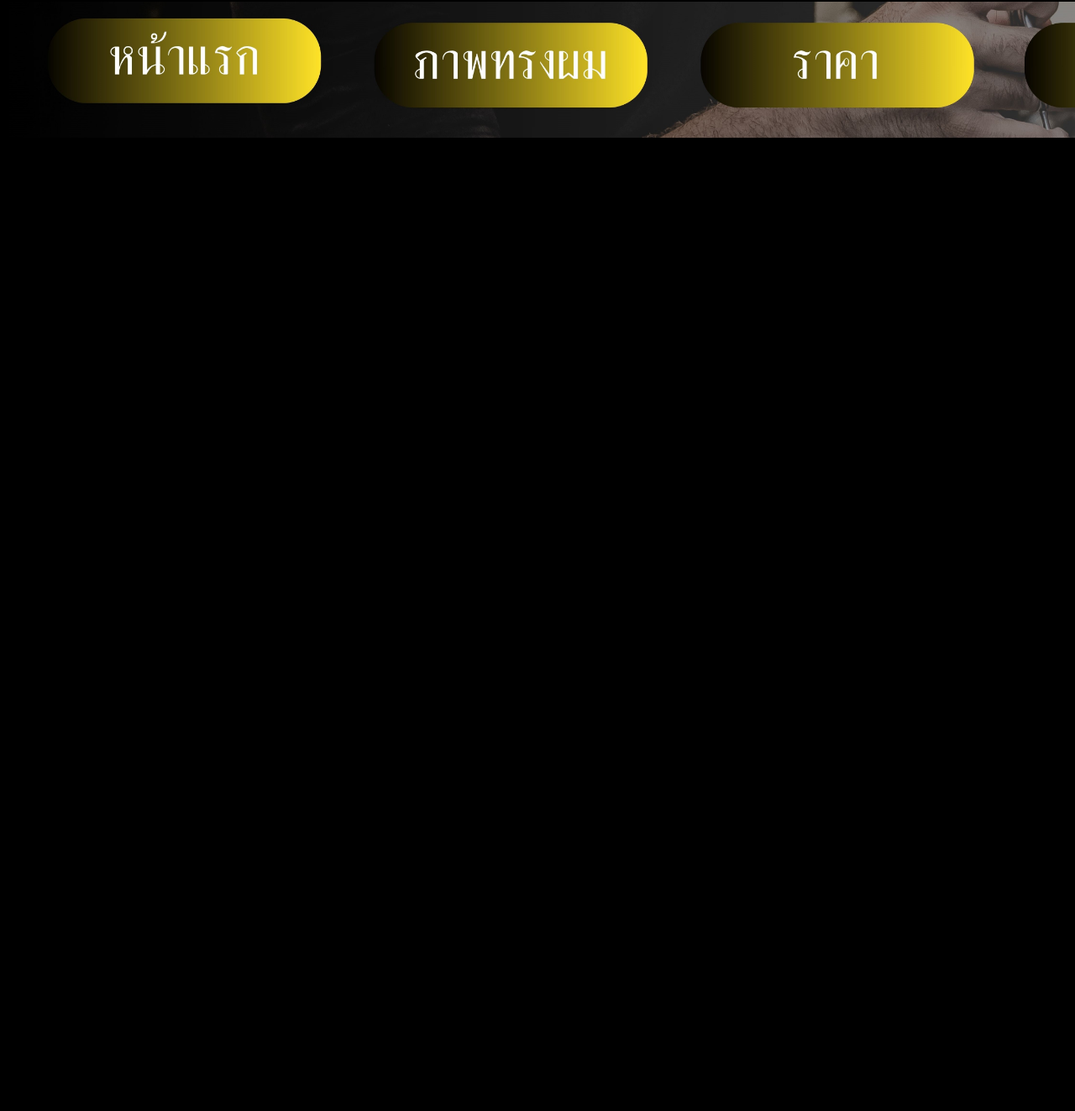
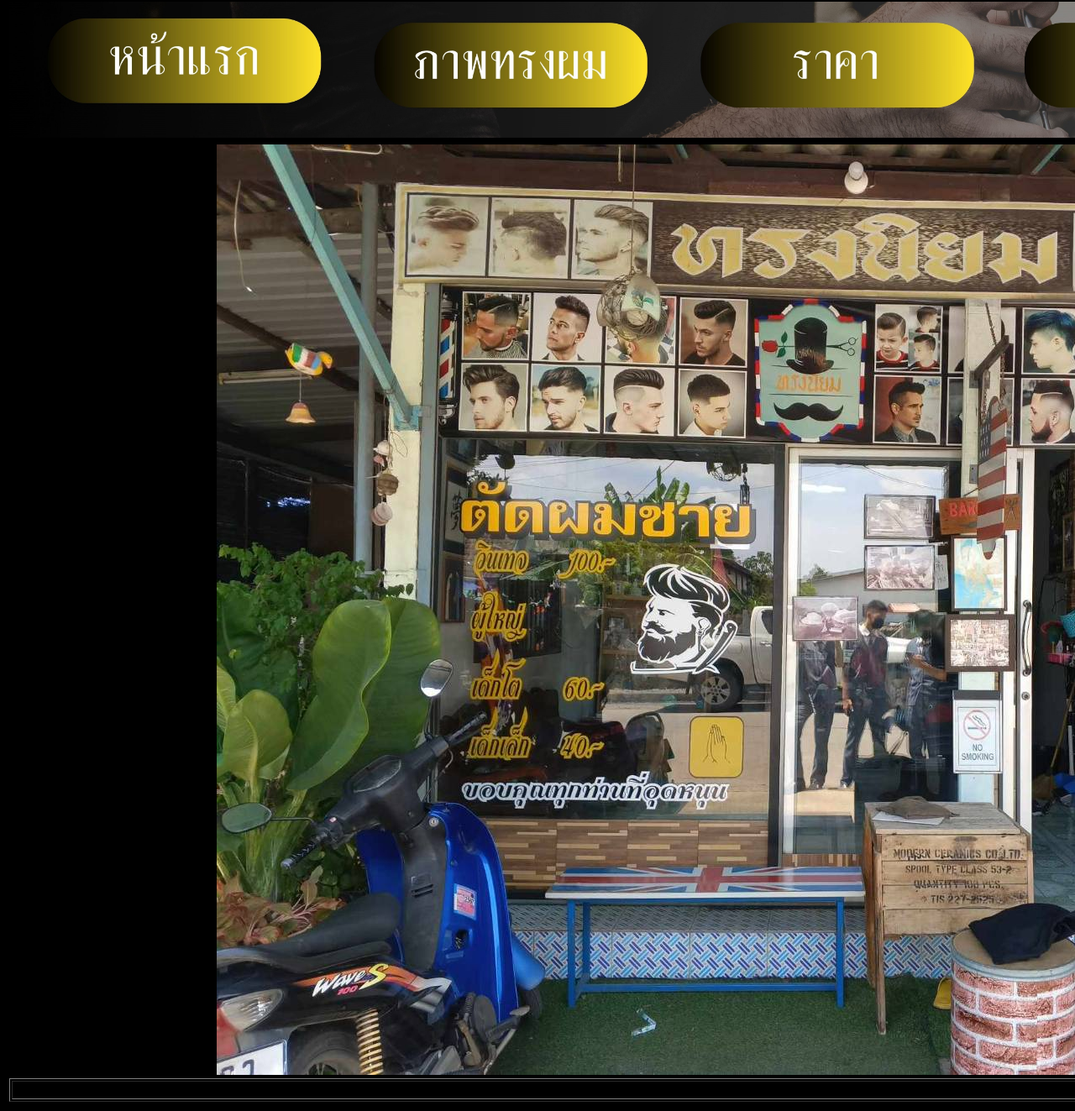
Before and after one commit to songniyom/songniyom.github.io, a plain HTML site: page index.html in a window 1280 px wide. Shown: the part 816-2139 px from the top of the page at 84% size. Before the commit the page ends 1017 px from the top, so only its background shows below. Drawn offline with Linux system fonts and the light colour scheme.

Commit message:
Add files via upload

```diff
--- a/index.html
+++ b/index.html
@@ -23,7 +23,14 @@ body {
       <td height="152" colspan="3"><img src="button.jpg" alt="" width="1972" height="162" usemap="#Map"/></td>
     </tr>
     <tr>
-      <td width="1821">&nbsp;</td>
+      <td width="1821"><center><img src="../../342288.jpg" width="1477" height="1108" alt=""/></center>
+	  <table width="1971" border="1">
+        <tbody>
+          <tr>
+            <th colspan="3" scope="col">&nbsp;</th>
+          </tr>
+          </tbody>
+      </table></td>
       <td width="1821">&nbsp;</td>
       <td width="488">&nbsp;</td>
     </tr>
```
Also changed, not shown: home.html (+8 -1 lines), 342288.jpg (added).
